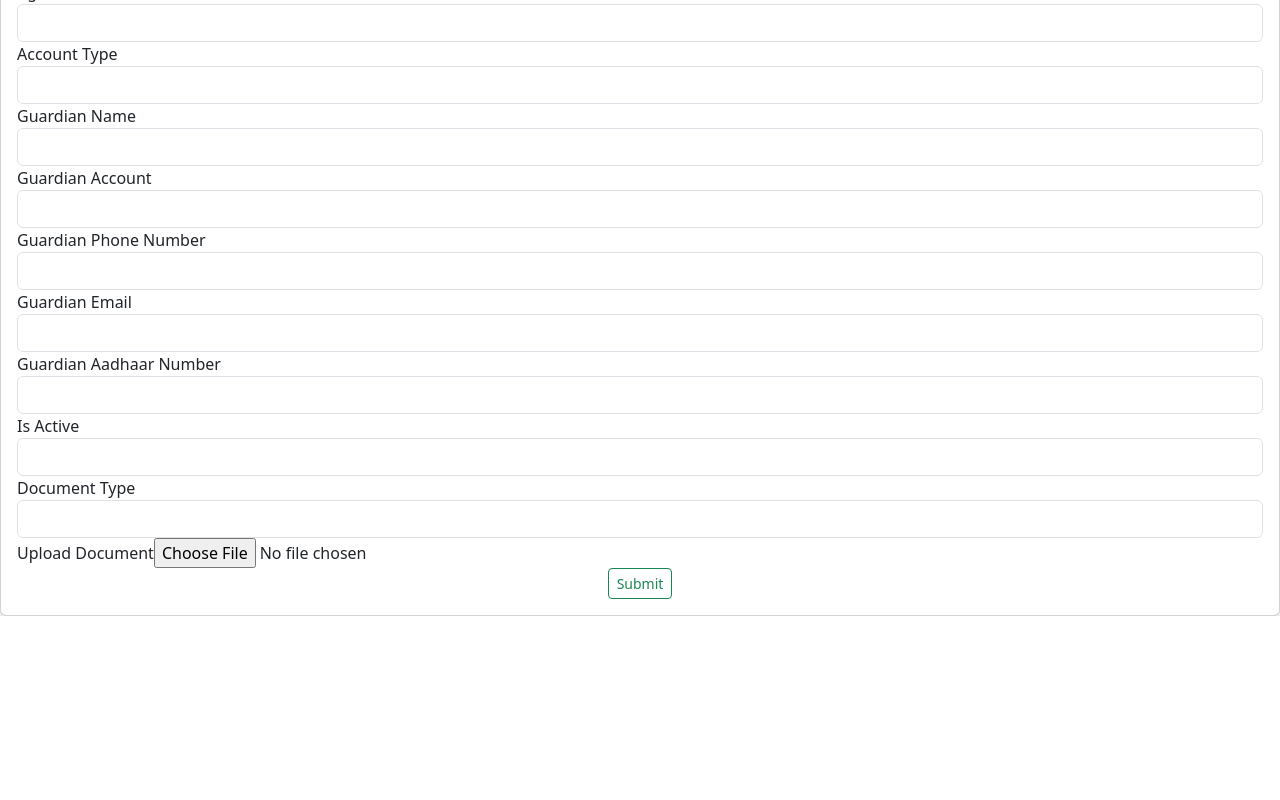
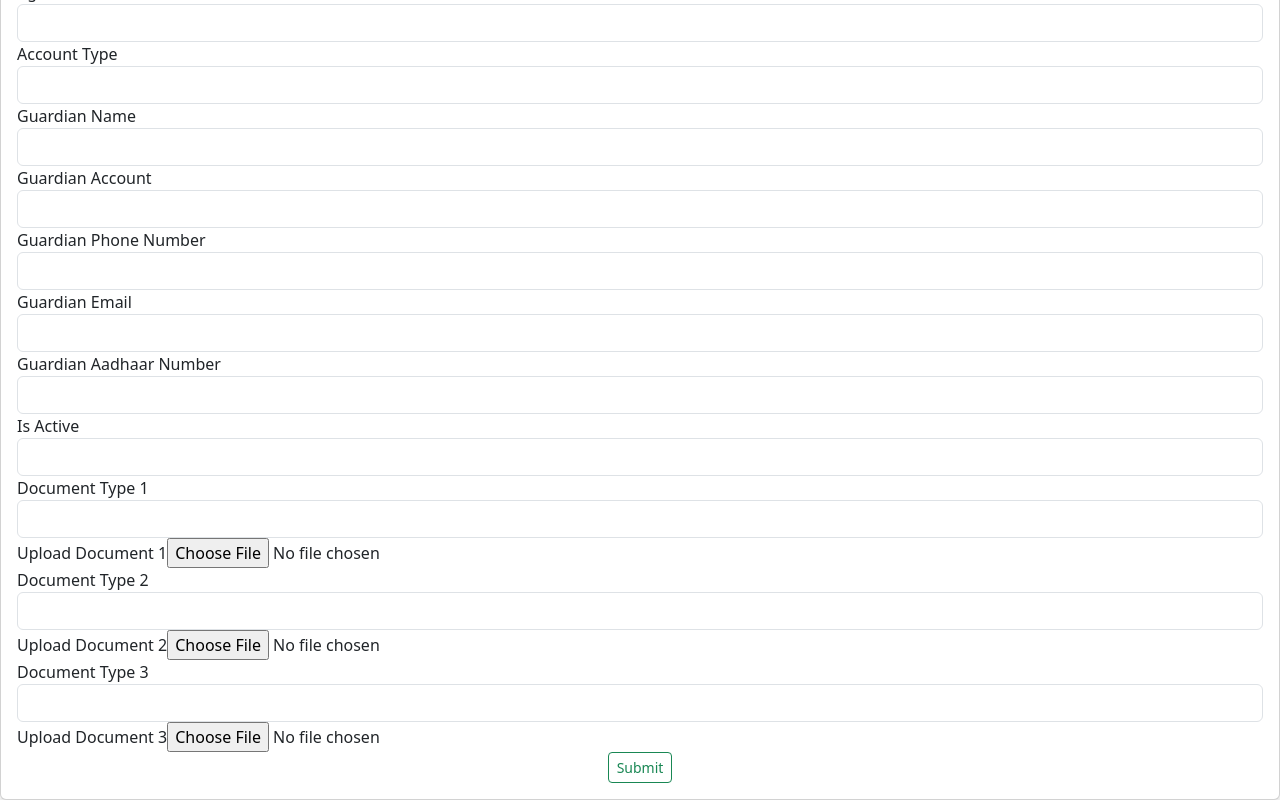
Before and after one commit to HARSH-17177/enquirer-app, an Angular app: page /enquirer in a window 1280 px wide. Shown: the part 964-1764 px from the top of the page. Before the commit the page ends 1580 px from the top, so only its background shows below. Built offline with nearby package versions, Linux system fonts and the light colour scheme.

Commit message:
code updated

```diff
--- a/src/app/Enquirer/enquirer-add.component.html
+++ b/src/app/Enquirer/enquirer-add.component.html
@@ -1,3 +1,4 @@
+
     <div class="card shadow m-auto m-2">
         <div class="card-header bg-danger bg-opacity-50 text-center">
             <div class="fs-3 text-uppercase text-dark">Enter Enquirer Details</div>
@@ -104,13 +105,33 @@
 
 
                 <div class="form-group">
-      <label for="DocType">Document Type</label>
-      <input type="text" id="DocType" formControlName="DocType" class="form-control">
+                  <label for="DocType1">Document Type 1</label>
+                  <input type="text" id="DocType1" formControlName="DocType1" class="form-control">
                 </div>
 
                 <div class="form-group">
-      <label for="DocFile">Upload Document</label>
-      <input type="file" id="DocFile" formControlName="DocFile" class="form-control-file" (change)="onFileChange($event)">
+                  <label for="DocFile1">Upload Document 1</label>
+                  <input type="file" id="DocFile1" formControlName="DocFile1" class="form-control-file" (change)="onFileChange($event, 1)">
+                </div>
+
+                <div class="form-group">
+                  <label for="DocType2">Document Type 2</label>
+                  <input type="text" id="DocType2" formControlName="DocType2" class="form-control">
+                </div>
+
+                <div class="form-group">
+                  <label for="DocFile2">Upload Document 2</label>
+                  <input type="file" id="DocFile2" formControlName="DocFile2" class="form-control-file" (change)="onFileChange($event, 2)">
+                </div>
+
+                <div class="form-group">
+                  <label for="DocType3">Document Type 3</label>
+                  <input type="text" id="DocType3" formControlName="DocType3" class="form-control">
+                </div>
+
+                <div class="form-group">
+                  <label for="DocFile3">Upload Document 3</label>
+                  <input type="file" id="DocFile3" formControlName="DocFile3" class="form-control-file" (change)="onFileChange($event, 3)">
                 </div>
 
                 <div class="form-group text-center">
@@ -120,3 +141,8 @@
             </form>
         </div>
       </div>
+
+
+
+
+<app-loading-spinner [isLoading]="isLoading"></app-loading-spinner>
--- a/src/app/Enquirer/enquirer-add.component.ts
+++ b/src/app/Enquirer/enquirer-add.component.ts
@@ -14,7 +14,7 @@ export class EnquirerAddComponent {
   enquiryForm: any;
   isLoading = false;
   enquirerModel: Enquirer =  <Enquirer>{};
-  documentModel: DocModel = new DocModel();
+  documentModel: DocModel[] = [];
   enqid: number = 0;
 
   constructor(
@@ -48,25 +48,28 @@ export class EnquirerAddComponent {
       GuardianAadhaar: [''],
       IsActive: [''],
 
-      DocType: [''],
-      DocFile: [null, Validators.required]
+      DocType1: [''],
+      DocFile1: [null, Validators.required],
+      DocType2: [''],
+      DocFile2: [null, Validators.required],
+      DocType3: [''],
+      DocFile3: [null, Validators.required]
     });
   }
 
   get f() { return this.enquiryForm.controls; }
-  onFileChange(event:any) {
+  onFileChange(event: any, index: number) {
     if (event.target.files && event.target.files.length) {
       const [file] = event.target.files;
       if (!file.type.startsWith('image')) {
-        this.enquiryForm.get('DocFile').setErrors({ required: true });
-
+        this.enquiryForm.get(`DocFile${index}`).setErrors({ required: true });
       } else {
-        this.enquiryForm.patchValue({ DocFile: file });
-
+        this.enquiryForm.patchValue({ [`DocFile${index}`]: file });
       }
     }
   }
   submit() {
+    this.isLoading=true;
     // Extract Enquirer data from the form
     this.enquirerModel = {
       EnquiryId: 0,
@@ -95,14 +98,21 @@ export class EnquirerAddComponent {
     };
 
     // Extract DocModel data from the form
-    this.documentModel = {
+    for (let i = 1; i <= 3; i++) {
+      const docTypeControlName = `DocType${i}`;
+      const docFileControlName = `DocFile${i}`;
+
+      const docModel: DocModel = {
         DocId: 0,
         EnqId: 0, // Will be updated later
         CustId: 0, // Update if necessary
-      DocType: this.f.DocType.value,
+        DocType: this.enquiryForm.get(docTypeControlName).value,
         IsApproved: false,
-      DocFile: this.f.DocFile.value
+        DocFile: this.enquiryForm.get(docFileControlName).value
       };
+
+      this.documentModel.push(docModel);
+    }
 
     this.isLoading = true;
      this.service.createEnquiry(this.enquirerModel).subscribe((enquiryResponse: any) => {
@@ -110,21 +120,17 @@ export class EnquirerAddComponent {
         console.log('Enquiry created:', enquiryResponse);
         const enquiryId = enquiryResponse.enqId;
 
-        // Update document model with the generated enquiry ID
-        const documentModel = {
-          DocId: 0,
-          EnqId: enquiryId,
-          CustId:0,
-          IsApproved:false,
-          DocType: this.enquiryForm.get('DocType').value,
-          DocFile: this.enquiryForm.get('DocFile').value
-        };
+        // Update each document model with the generated enquiry ID
+        this.documentModel.forEach((docModel, index) => {
+          docModel.EnqId = enquiryId;
 
-        // Submit document form
-        this.service.uploadDocument(documentModel).subscribe(() => {
-          console.log('Document uploaded successfully');
-          // Handle success
-          this.isLoading = false;
+          // Upload each document
+          this.service.uploadDocument(docModel).subscribe(() => {
+            console.log(`Document ${index + 1} uploaded successfully`);
+
+            // Handle success if all documents are uploaded
+            if (index === this.documentModel.length - 1) {
+
 
               // Send email
               const mailModel = {
@@ -134,15 +140,19 @@ export class EnquirerAddComponent {
 
               this.service.sendMail(mailModel).subscribe(() => {
                 console.log('Mail sent successfully');
+                this.isLoading = false;
+                this.enquiryForm.reset();
                 alert('Enquiry submitted successfully');
+
               }, error => {
                 console.error('Error sending mail:', error);
                 alert('Enquiry submitted successfully, but there was an error sending email');
               });
-
+            }
           }, error => {
-          console.error('Error uploading document:', error);
+            console.error(`Error uploading document ${index + 1}:`, error);
             this.isLoading = false;
+          });
         });
 
       } else {
--- a/src/app/Enquirer/enquirer-update.component.ts
+++ b/src/app/Enquirer/enquirer-update.component.ts
@@ -174,7 +174,7 @@ export class EnquirerUpdateComponent implements OnInit {
 
                 // Update document
                 this.service.updateDocument(updatedDocumentModel).subscribe(() => {
-                  // Handle success response for document update
+
                 }, (error: any) => {
                   console.error('Error updating document:', error);
                 });
--- a/src/app/Enquirer/enquirer-view.component.ts
+++ b/src/app/Enquirer/enquirer-view.component.ts
@@ -1,28 +1,26 @@
-import { HttpClient } from '@angular/common/http';
 import { Component, OnInit } from '@angular/core';
-import { ActivatedRoute } from '@angular/router';
 import { EnquirerService } from './enquirer.service';
 
 @Component({
   selector: 'app-enquirer-view',
   templateUrl: './enquirer-view.component.html',
-  styleUrl: './enquirer-view.component.css'
+  styleUrls: ['./enquirer-view.component.css']
 })
-export class EnquirerViewComponent implements OnInit{
-  enquiryId: number=0;
+export class EnquirerViewComponent implements OnInit {
+  enquiryId: number = 0;
   enquiry: any;
   documents: any;
 
-  constructor(private route: ActivatedRoute, private enquirerService: EnquirerService) { }
+  constructor(private enquirerService: EnquirerService) { }
 
   ngOnInit(): void {
-    this.route.paramMap.subscribe(params => {
-      this.enquiryId =32;
-      this.loadEnquiryDetails();
-    });
+    this.fetchEnquiryDetails();
   }
 
-  loadEnquiryDetails() {
+  fetchEnquiryDetails() {
+    const enquiryIdInput = prompt('Please enter Enquiry ID:');
+    if (enquiryIdInput) {
+      this.enquiryId = Number(enquiryIdInput);
       this.enquirerService.getEnquiry(this.enquiryId).subscribe((enquiry: any) => {
         this.enquiry = enquiry;
         this.loadDocuments();
@@ -30,11 +28,12 @@ export class EnquirerViewComponent implements OnInit{
         console.error('Error fetching enquiry details:', error);
       });
     }
+  }
 
   loadDocuments() {
     this.enquirerService.getDocumentidbyEnquiryId(this.enquiryId).subscribe((documentIds: any) => {
       this.documents = [];
-      documentIds.forEach((documentId:any, index:any) => {
+      documentIds.forEach((documentId: any, index: any) => {
         this.enquirerService.getDocument(documentId).subscribe((document: any) => {
           this.documents.push(document);
           if (index === documentIds.length - 1) {
@@ -48,6 +47,4 @@ export class EnquirerViewComponent implements OnInit{
       console.error('Error fetching document IDs:', error);
     });
   }
-
-
 }
--- a/src/app/Enquirer/enquirer.service.ts
+++ b/src/app/Enquirer/enquirer.service.ts
@@ -5,7 +5,7 @@ import { Enquirer } from '../models/enquirer';
 import { DocModel } from '../models/doc-model';
 import { Enquirermail } from '../models/enquirermail';
 
-const enquirerUrl ="http://localhost:5282";
+const enquirerUrl ="https://enquirerserviceabrg.azurewebsites.net";
 const mailUrl ="https://mailerserviceabrg.azurewebsites.net/SendEnquirerMail"
 
 @Injectable({
--- /dev/null
+++ b/src/app/Enquirer/loading-spinner.component.ts
@@ -0,0 +1,25 @@
+// loading-spinner.component.ts
+import { Component, Input } from '@angular/core';
+
+@Component({
+  selector: 'app-loading-spinner',
+  template: `
+    <div *ngIf="isLoading" class="loading-spinner">
+      <div class="spinner-border text-primary" role="status">
+        <span class="sr-only"></span>
+      </div>
+    </div>
+  `,
+  styles: [`
+    .loading-spinner {
+      position: fixed;
+      top: 50%;
+      left: 50%;
+      transform: translate(-50%, -50%);
+      z-index: 1000; /* Ensure it's on top of other elements */
+    }
+  `]
+})
+export class LoadingSpinnerComponent {
+  @Input() isLoading: boolean = false;
+}
--- a/src/app/app-routing.module.ts
+++ b/src/app/app-routing.module.ts
@@ -6,7 +6,7 @@ import { EnquirerUpdateComponent } from './Enquirer/enquirer-update.component';
 
 const routes: Routes = [
   {path:'enquirer',component:EnquirerAddComponent},
-  {path:'viewenquiry/:id',component:EnquirerViewComponent},
+  {path:'viewenquiry',component:EnquirerViewComponent},
   {path:'updateenquiry/:id',component:EnquirerUpdateComponent}
 ];
 
```
Also changed, not shown: src/app/app.module.ts (+5 -2 lines). Lines whose indentation alone changed are shown as unchanged.
